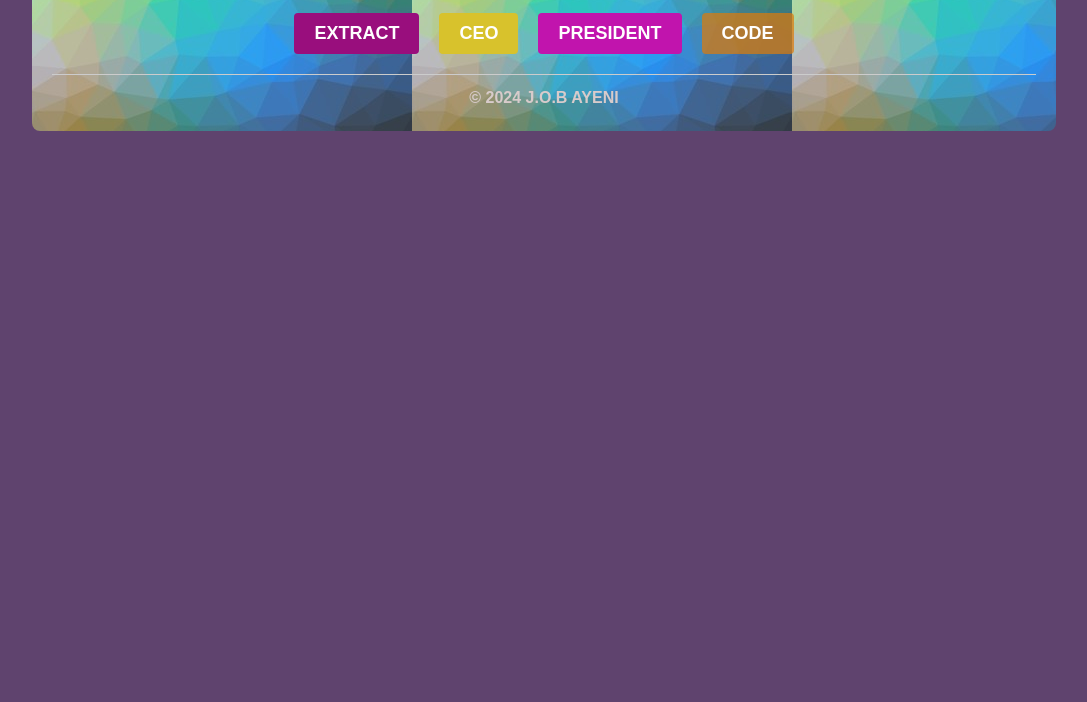
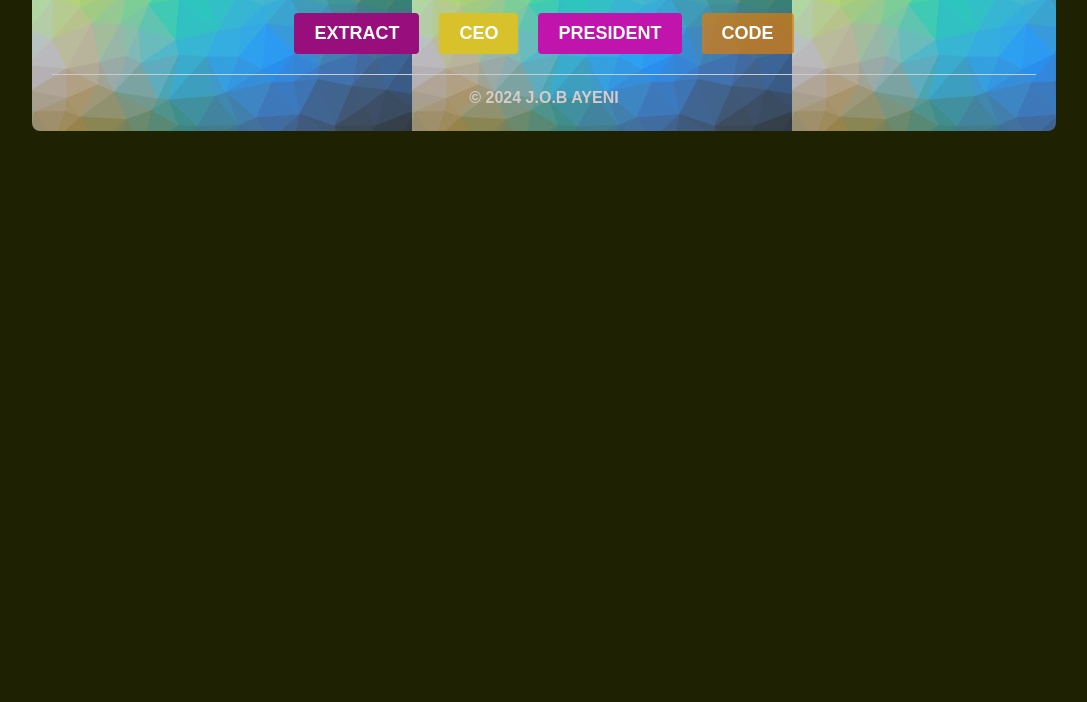
Before and after one commit to dotmanio/ceo-extract, a plain HTML site: page index.html in a window 1280 px wide. Shown: the part 98-800 px from the top of the page, without its empty margins (96-1183 px from the left). Drawn offline with Linux system fonts and the light colour scheme.

Commit message:
Add files via upload

```diff
--- a/bigmike.css
+++ b/bigmike.css
@@ -12,7 +12,7 @@ body {
   line-height: 1.6;
   /* background-color: #f0f0f0; */
   max-height: 100%;
-  background-color: rgb(95, 67, 110);
+  background-color: rgb(30, 34, 3);
 }
 a {
   list-style: none;
```
